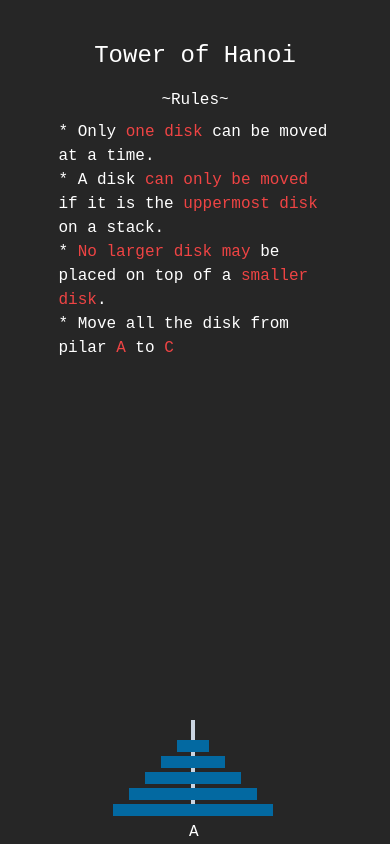
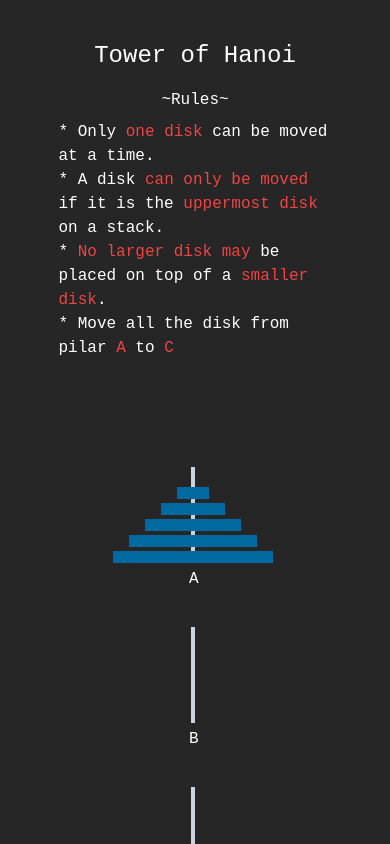
Before and after one commit to imLymei/tower-of-hanoi, a Next.js app: page / in a window 390 px wide. Built offline with nearby package versions, Linux system fonts and the light colour scheme.

Commit message:
Win update

```diff
--- a/app/page.jsx
+++ b/app/page.jsx
@@ -36,7 +36,7 @@ export default function Home() {
 	}
 
 	return (
-		<div className='max-sm:relative bottom-[-60vh]'>
+		<div className='max-sm:relative bottom-[-30vh]'>
 			<div className='h-[100vh] w-[100vw] flex justify-center items-center'>
 				<div className='relative flex justify-center flex-col sm:flex-row gap-16'>
 					{towers.map((towerHeight, index) => (
@@ -63,9 +63,9 @@ export default function Home() {
 					<div className='absolute max-sm:left-[44px] top-[260px] sm:top-[100px]'>B</div>
 					<div className='absolute left-[44px] sm:left-[373px] top-[420px] sm:top-[100px]'>C</div>
 					<h1
-						className='absolute text-6xl top-[-140px] sm:top-[-110px]'
+						className='absolute text-4xl top-[-140px] sm:top-[-60px] max-sm:whitespace-nowrap max-sm:translate-x-[-15%]'
 						style={win ? { opacity: 1 } : { opacity: 0 }}>
-						YOU <span className='text-red-500 hover:underline underline-offset-2'>WON</span>!
+						You <span className='text-red-500'>Won</span>!
 					</h1>
 				</div>
 				<button
```
